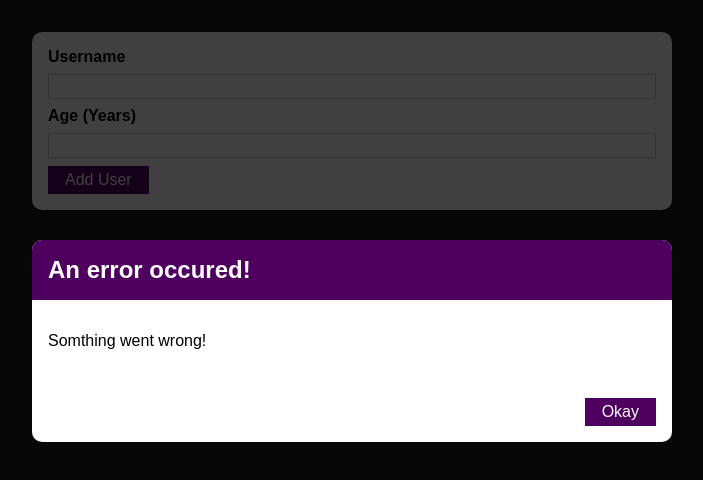
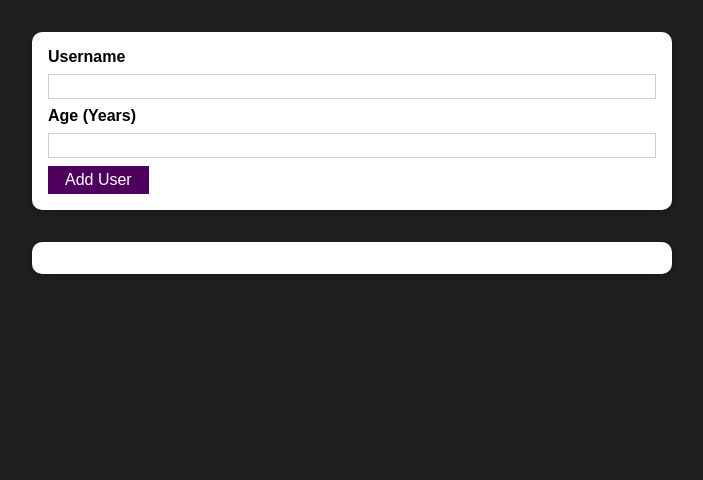
Before and after one commit to aniiaham/user_repo, a React (Create React App) app: page / in a window 1280 px wide. Shown: the top 480 px of the page, without its empty margins (288-991 px from the left). Built offline with nearby package versions, Linux system fonts and the light colour scheme.

Commit message:
finished project

```diff
--- a/src/components/UI/ErrorModal.js
+++ b/src/components/UI/ErrorModal.js
@@ -8,7 +8,7 @@
 const ErrorModal = (props) => {
   return (
     <div>
-    <div className={classes.backdrop}></div>
+    <div className={classes.backdrop} onClick={props.onConfirm}></div>
     <Card className={classes.modal}>
       <header className={classes.header}>
         <h2>{props.title}</h2>
@@ -17,7 +17,7 @@
         <p>{props.message}</p>
       </div>
       <footer className={classes.actions}>
-        <Button>Okay</Button>
+        <Button onClick={props.onConfirm}>Okay</Button>
       </footer>
     </Card>
     </div>
--- a/src/components/Users/AddUser.js
+++ b/src/components/Users/AddUser.js
@@ -8,13 +8,22 @@
 const AddUser = (props) => {
   const [enteredUsername, setEnteredUsername] = useState("");
   const [enteredAge, setEnteredAge] = useState("");
+  const [error, setError] = useState();
 
   const addUserHandler = (event) => {
     event.preventDefault();
     if (enteredUsername.trim().length === 0 || enteredAge.trim().length === 0) {
+      setError({
+        title: 'Invalid input',
+        message: 'Please enter a valid name and age(non-empty values).'
+      });
       return;
     }
     if (+enteredAge < 1) {
+      setError({
+        title: 'Invalid age',
+        message: 'Please enter a valid age(> 0).'
+      });
       return;
     }
     props.onAddUser(enteredUsername, enteredAge);
@@ -30,9 +39,13 @@
     setEnteredAge(event.target.value);
   };
 
+  const errorHandler = (event) => {
+    setError(null);
+  };
+
   return (
     <div>
-      <ErrorModal title="An error occured!" message="Somthing went wrong!" />
+      { error && <ErrorModal title={error.title} message={error.message} onConfirm={errorHandler}/>}
       <Card className={classes.input}>
         <form onSubmit={addUserHandler}>
           <label htmlFor="username">Username</label>
```
